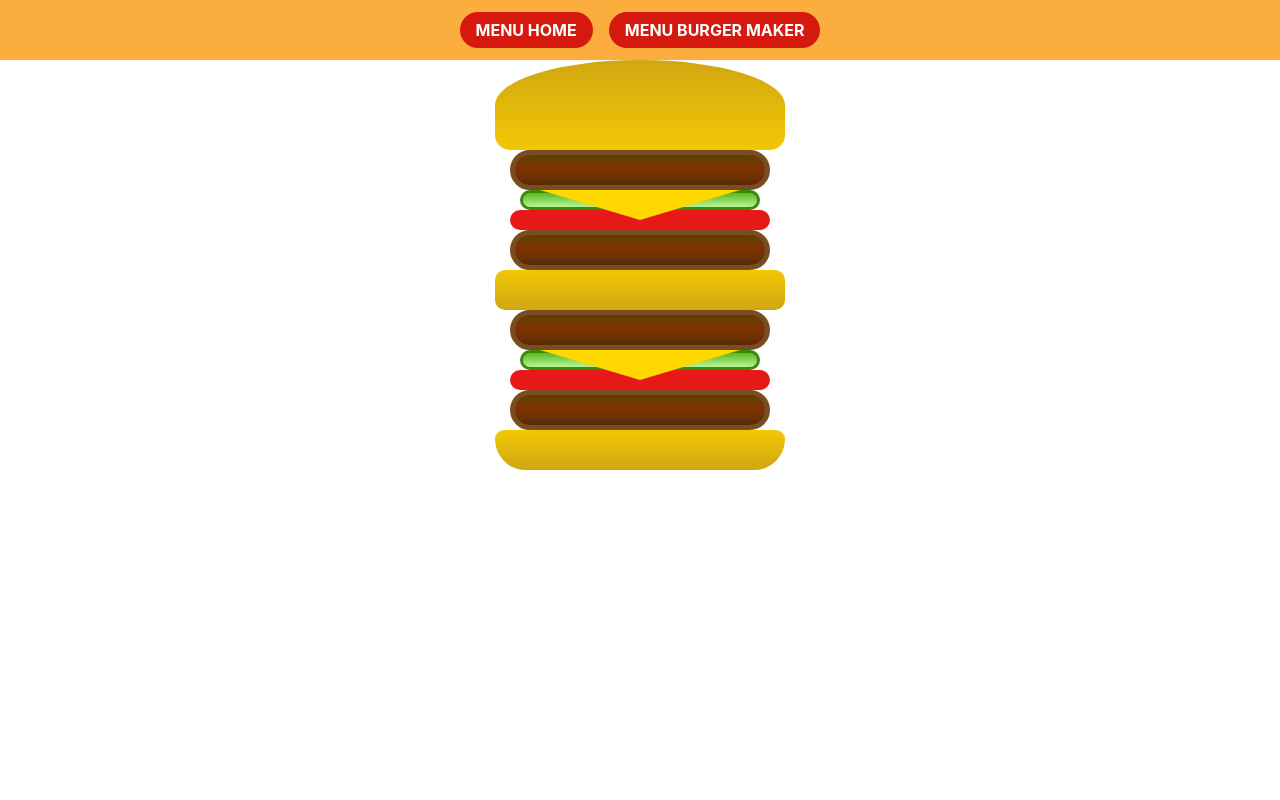
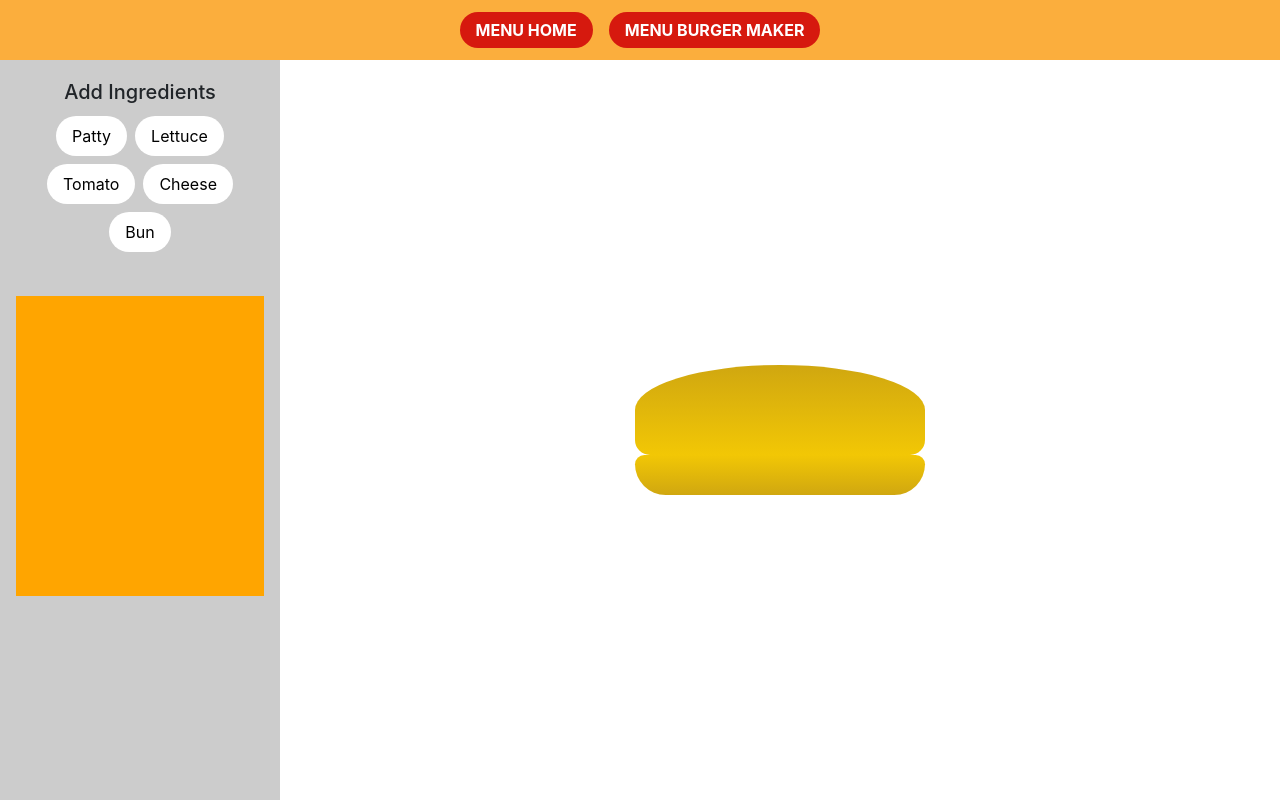
Before and after one commit to Bimzking1/burger-mini-app, a React (Create React App) app: page /burger-maker in a window 1280 px wide. Built offline with nearby package versions, Linux system fonts and the light colour scheme.

Commit message:
Kamis, 31 Maret 2022 Fixes #9

```diff
--- /dev/null
+++ b/src/Components/Burger/AddButton.js
@@ -0,0 +1,12 @@
+import React from 'react'
+import style from './controller.module.css'
+
+const AddButton = (props) => {
+  return (
+    <button className={style.add_button} onClick={props.clickHandler}>
+        {props.label}
+    </button>
+  )
+}
+
+export default AddButton
--- a/src/Components/Burger/Burger.js
+++ b/src/Components/Burger/Burger.js
@@ -1,22 +1,23 @@
-import React from 'react'
+import React, { useState } from 'react'
 import Bun from './Bun';
 import Tomato from './Tomato';
 import Patty from './Patty';
 import Cheese from './Cheese';
 import Lettuce from './Lettuce';
+import style from './burger.module.css'
 
-const Burger = () => {
+const Burger = (props) => {
 
     // const ingredients = ['patty', 'lettuce', 'bun', 'tomato', 'cheese'];
     // const ingredients = ['patty', 'patty', 'patty', 'patty', 'patty'];
-    const ingredients = ['patty', 'cheese', 'lettuce', 'tomato', 'patty', 'bun', 'patty', 'cheese', 'lettuce', 'tomato', 'patty'];
+    // const ingredients = ['patty', 'cheese', 'lettuce', 'tomato', 'patty', 'bun', 'patty', 'cheese', 'lettuce', 'tomato', 'patty'];
 
     // Urutan burger mengikuti index dari array ingredients diatas
 
     return (
-        <>
+        <div className={style.burger}>
             <Bun type="top"/>   {/* type adalah props dan top adalah valuenya */}
-            {ingredients.map( (item,index) => {
+            {props.ingredients.map( (item,index) => {
                 switch (item) {
                     case 'patty':
                         return <Patty key={index}/>
@@ -33,7 +34,7 @@
                 }
             })}
             <Bun/>
-        </>
+        </div>
     )
 }
 
--- /dev/null
+++ b/src/Components/Burger/Controller.js
@@ -0,0 +1,32 @@
+import React from 'react'
+
+import AddButton from './AddButton'
+import style from './controller.module.css'
+
+const Controller = (props) => {
+  return (
+    <>
+        <div className={style.ingredients_selector}>
+            <h5>Add Ingredients</h5>
+            <div>
+                <AddButton label="Patty" clickHandler={() => props.addIngredientsHandler('patty')} />
+                <AddButton label="Lettuce" clickHandler={() => props.addIngredientsHandler('lettuce')} />
+                <AddButton label="Tomato" clickHandler={() => props.addIngredientsHandler('tomato')} />
+                <AddButton label="Cheese" clickHandler={() => props.addIngredientsHandler('cheese')} />
+                <AddButton label="Bun" clickHandler={() => props.addIngredientsHandler('bun')} />
+            </div>
+        </div>
+        <div className={style.ingredients_map}>
+            {props.ingredients.map( (item, index) => {
+                return (
+                    <div key={index}>
+                        {item}
+                    </div>
+                )
+            })}
+        </div>
+    </>
+  )
+}
+
+export default Controller
--- /dev/null
+++ b/src/Components/Burger/controller.module.css
@@ -0,0 +1,46 @@
+.ingredients_selector {
+    padding: 20px;
+    text-align: center;
+}
+.ingredients_map {
+    margin: 20px 16px;
+    overflow-y: auto;
+    height:300px;
+    background-color: orange;
+}
+.button_container {
+    display: flex;
+    justify-content: center;
+}
+
+.add_button {
+    background: #ffffff;
+    border: 0;
+    border-radius: 999px;
+    padding: 8px 16px;
+    margin: 4px 4px;
+}
+
+.map_item {
+    background: #eaeaea;
+    border: 1px solid #666666;
+    border-radius: 5px;
+    padding: 8px;
+    margin-bottom: 8px;
+}
+.map_controller {
+    display: flex;
+}
+
+.map_controller > * {
+    margin-right: 4px;
+}
+
+.remove_button {
+    color: red;
+    font-size: 24px;
+}
+.order_button {
+    color: orange;
+    font-size: 24px;
+}
--- a/src/Pages/BurgerMaker.js
+++ b/src/Pages/BurgerMaker.js
@@ -1,8 +1,24 @@
-import React from 'react'
+import React, { useState } from 'react'
 import Burger from '../Components/Burger/Burger'
-// import Layout from '../Layouts/Layout'
+import Controller from '../Components/Burger/Controller'
+
+import style from './burgerMaker.module.css'
 
 const BurgerMaker = () => {
+
+  const [ingredients, setIngredients] = useState([])
+
+  const addIngredientsHandler = (ingredient) => {
+    console.log('ini ingredient:', ingredient)
+      setIngredients( prevState => {
+          const newState = [ingredient, ...prevState]
+          // console.log('ini prevsate bro:', prevState)
+          // console.log('nanti ngereturn newState: ', newState)
+          return newState
+      })
+      // console.log('ini ingredients:', ingredients)
+  }
+
   return (
     // Route cara 1:
     // <Layout>
@@ -10,7 +26,16 @@
     // </Layout>
 
     // Route cara 2: Layout diletakan pada App.js
-      <Burger/>
+      // <Burger/>
+
+    <div className={style.burgermaker_container}>
+      <div className={style.controller}>
+          <Controller ingredients={ingredients} addIngredientsHandler={addIngredientsHandler}/>
+      </div>
+      <div className={style.burger_display}>
+          <Burger ingredients={ingredients}/>
+      </div>
+    </div>
   )
 }
 
--- a/src/Pages/Home.js
+++ b/src/Pages/Home.js
@@ -1,5 +1,5 @@
 import React from 'react'
-import styled from 'styled-components'
+import style from './home.module.css'
 // import Layout from '../Layouts/Layout'
 
 const Home = () => {
@@ -10,7 +10,10 @@
     // </Layout>
 
     // Route cara 2: Layout diletakan pada App.js
-      <div>Welcome to Burger Maker</div>
+      // <div>Welcome to Burger Maker</div>
+    <div className={style.home_container}>
+      <h1>Welcome to Burger Maker</h1>
+    </div>
   )
 }
 
--- /dev/null
+++ b/src/Pages/burgerMaker.module.css
@@ -0,0 +1,17 @@
+.burgermaker_container {
+    height: 100%;
+    display: flex;
+}
+
+.controller {
+    background: #cccccc;
+    width: 280px;
+}
+
+.burger_display {
+    display: flex;
+    align-items: center;
+    justify-content: center;
+    flex-grow: 1;
+    flex-shrink: 0;
+}
--- /dev/null
+++ b/src/Pages/home.module.css
@@ -0,0 +1,8 @@
+.home_container {
+    display: flex;
+    width: 100%;
+    height: 100%;
+    align-items: center;
+    justify-content: center;
+    text-align: center;
+}
```
